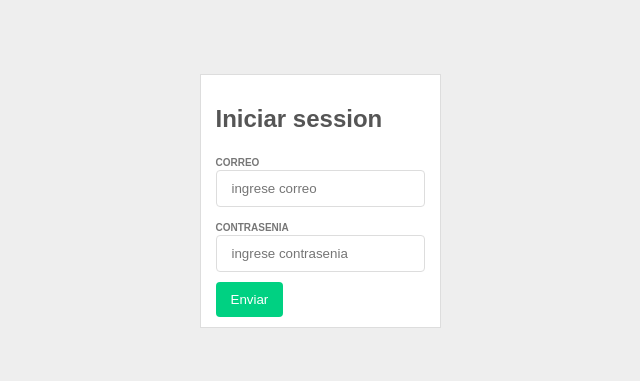
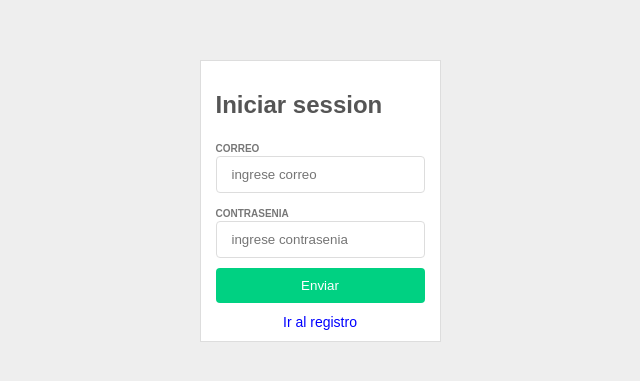
Before and after one commit to fperezcanales/curso_react_firebase, a React (Create React App) app: page / in a window 1280 px wide. Shown: the part 199-580 px from the top of the page, without its empty margins (320-960 px from the left). Built offline with nearby package versions, Linux system fonts and the light colour scheme; no server answers.

Commit message:
added Center, Link components

```diff
--- a/src/App.tsx
+++ b/src/App.tsx
@@ -6,12 +6,16 @@ import { decrementar, incrementar, setear } from './reducer';
 import './App.css';
 import Button from './modulos/Button';
 import Card from './modulos/Card';
+import Center from './modulos/Center';
 import Container from './modulos/Container';
 import Input from './modulos/Input';
+import Link from './modulos/Link';
 import Title from './modulos/Title';
 
 // import UserForm from './modulos/form/UserForm';
 import miThunk from './thunk';
+
+
 
 
 
@@ -46,7 +50,10 @@ class App extends React.Component<IProps, IState> {
 					<Title>Iniciar session</Title>
 					<Input label='Correo' placeholder='ingrese correo'/>
 					<Input label='Contrasenia' placeholder='ingrese contrasenia'/>
-					<Button>Enviar</Button>
+					<Button block={true}>Enviar</Button>
+					<Center>
+						<Link >Ir al registro</Link>
+					</Center>
 				</Card>
 			</Container>
 		);
--- a/src/modulos/Button.tsx
+++ b/src/modulos/Button.tsx
@@ -1,17 +1,24 @@
 
 import * as React from 'react';
 
-const style = {
+const style = (block: boolean) =>({
     backgroundColor: '#00D182',
     border: '0px',
     borderRadius: '4px',
     color: '#fff',
+    marginBottom: '10px',
     padding: '10px 15px',
+    width: block? '100%' : undefined
+})
+
+interface IButtonProps {
+    block?: boolean
 }
-class Button extends React.Component{
+class Button extends React.Component<IButtonProps>{
     public render() {
+        const { block = false } = this.props;
         return (
-            <button {...this.props } style={style}/>
+            <button {...this.props } style={style(block)}/>
         );
     }
 }
--- /dev/null
+++ b/src/modulos/Center.tsx
@@ -0,0 +1,20 @@
+
+import * as React from 'react';
+
+const style = {
+    textAlign: 'center',
+    width: '100%'
+} as React.CSSProperties
+
+class Center extends React.Component{
+    public render() {
+
+        return (
+            <div style={style}>
+                {this.props.children}
+            </div>
+        );
+    }
+}
+
+export default Center;
--- /dev/null
+++ b/src/modulos/Link.tsx
@@ -0,0 +1,18 @@
+
+import * as React from 'react';
+
+const style = {
+    color: 'blue',
+    fontSize: '14px',
+    padding: '15px'
+}
+class Link extends React.Component{
+    public render() {
+
+        return (
+            <a {...this.props} style={style} />
+        );
+    }
+}
+
+export default Link;
```
